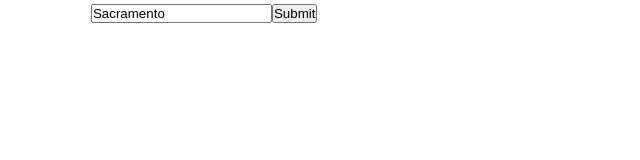
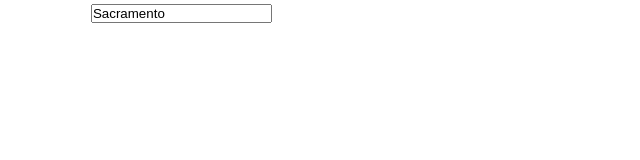
Before and after one commit to code4sac/neighborhood-connect, a React (Create React App) app: page /selectNeighborhood in a window 1280 px wide. Shown: the top 160 px of the page, without its empty margins (0-640 px from the left). Built offline with nearby package versions, Linux system fonts and the light colour scheme.

Commit message:
Searchable list lets user select the neighborhood

```diff
--- /dev/null
+++ b/src/components/FilteredOrgList.js
@@ -0,0 +1,22 @@
+import React from 'react'
+
+const FilteredOrgList = (props) => {
+
+  const filterList = (items) => {
+    return items.filter(function(item){
+      return item.name.toLowerCase().search(
+        props.searchString.toLowerCase()) !== -1;
+    });
+  }
+        return (<ul>
+           {
+             filterList(props.items).map(function(item) {
+               return (
+                <li key={item.id} onClick={() => {props.onSelect(item)}}>{item.name}</li>
+               )
+             })
+           }
+        </ul>)
+}
+
+export default FilteredOrgList
--- a/src/components/NeighborhoodSelector.js
+++ b/src/components/NeighborhoodSelector.js
@@ -1,18 +1,33 @@
 import React, { useState } from "react";
 import { Redirect } from "react-router-dom";
+import FilteredOrgList from './FilteredOrgList'
 
 const NeighborhoodSelector = ({ neighborhood, setNeighborhood }) => {
-  const [value, setValue] = useState(neighborhood);
+  const [searchString, setSearchString] = useState(neighborhood);
   const [redirect, setRedirect] = useState(false);
 
-  const handleSubmit = e => {
-    e.preventDefault();
-    setNeighborhood(value);
+  const tempOrganizations = [
+    {id: 0, name: 'AlkaLi and mansion flats historic neighborhood ASSOCIATION'},
+    {id: 1, name: 'Avondale/Glen Elder Neighborhood Association (AGENA)'},
+    {id: 2, name: 'Ben Ali Community ASSOCIATION'},
+    {id: 3, name: 'Beverly Way Neighborhood ASSOCIATION'},
+    {id: 4, name: 'Boulevard Park neighborhood ASSOCIATION'},
+    {id: 5, name: 'Brentwood South Neighborhood ASSOCIATION'},
+    {id: 6, name: 'Brookfield Homeowners Association'},
+    {id: 7, name: 'Old North Sacramento/Dixieanne COMMUNITY ASSOCIATION'},
+    {id: 8, name: 'North Sacramento Chamber of Commerce'},
+    {id: 9, name: 'River City Commons'},
+    {id: 10, name: 'River Grove Homeowners Association'},
+    {id: 11, name: 'River Oaks Community ASSOCIATION (ROCA)'},
+    {id: 12, name: 'River Park Neighborhood ASSOCIATION'}]
+
+  const handleSelect = org => {
+    setNeighborhood(org.name);
     setRedirect(true);
   };
 
   const handleChange = e => {
-    setValue(e.target.value);
+    setSearchString(e.target.value);
   };
 
   return (
@@ -20,16 +35,19 @@ const NeighborhoodSelector = ({ neighborhood, setNeighborhood }) => {
       {redirect ? (
         <Redirect to={"/"} />
       ) : (
-        <form onSubmit={handleSubmit}>
+          <div>
           <label for="neighborhood">Neighborhood</label>
           <input
             type="text"
             id="neighborhood"
-            value={value}
+            value={searchString}
             onChange={handleChange}
           />
-          <button type="submit">Submit</button>
-        </form>
+          <FilteredOrgList
+            items={tempOrganizations}
+            searchString={searchString}
+            onSelect={setNeighborhood} onSelect={handleSelect}/>
+        </div>
       )}
     </div>
   );
--- a/src/components/PrioritiesPage.js
+++ b/src/components/PrioritiesPage.js
@@ -1,4 +1,5 @@
 import React from "react";
+import { Redirect } from "react-router-dom";
 import PriorityCard from "./PriorityCard";
 import Header from './Header';
 import edit from "../assets/edit.svg";
@@ -42,6 +43,10 @@ const PrioritiesPage = ({ neighborhood, setNeighborhood }) => {
   const renderPriority = ({ title, rank, description }) => {
     return <PriorityCard title={title} rank={rank} description={description} />;
   };
+
+  const selectLocation = () => {
+    return <Redirect to={"/selectNeighborhood"} />
+  }
 
   return (
     <div>
```
Also changed, not shown: src/components/FIlteredList.js (added, +55 -0 lines), src/components/OrganizationsPage.js (added, +34 -0 lines), 1 other file (tests, documents, lock files or other folders).
